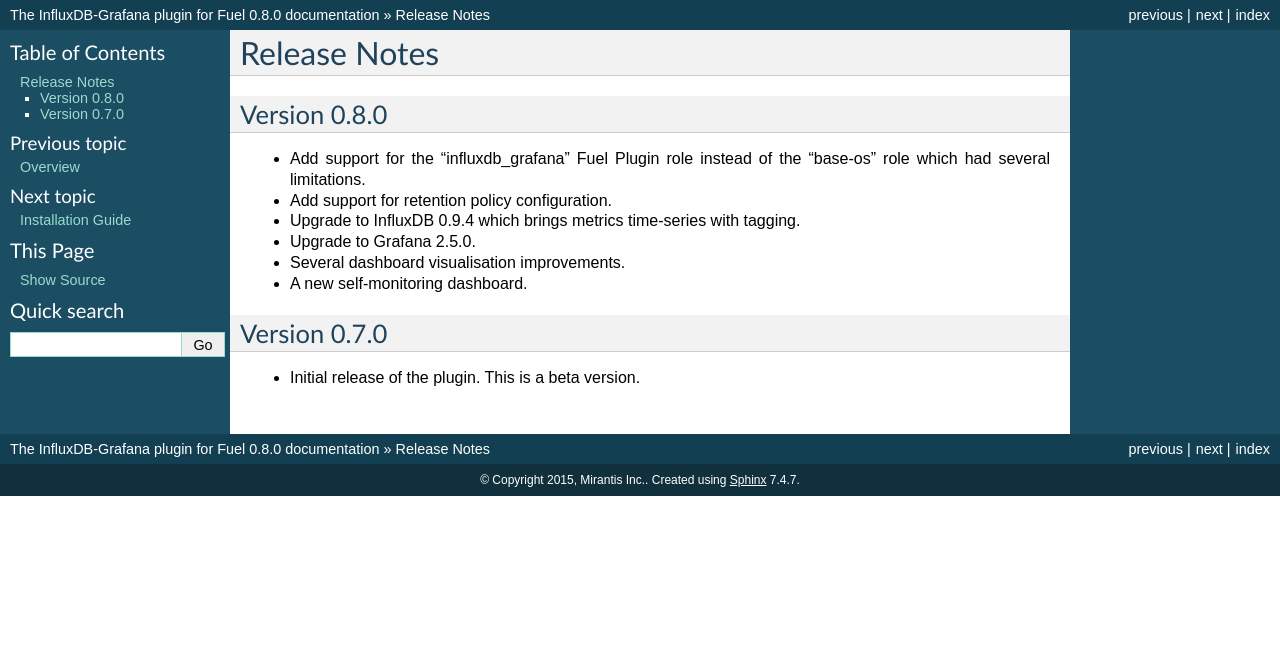
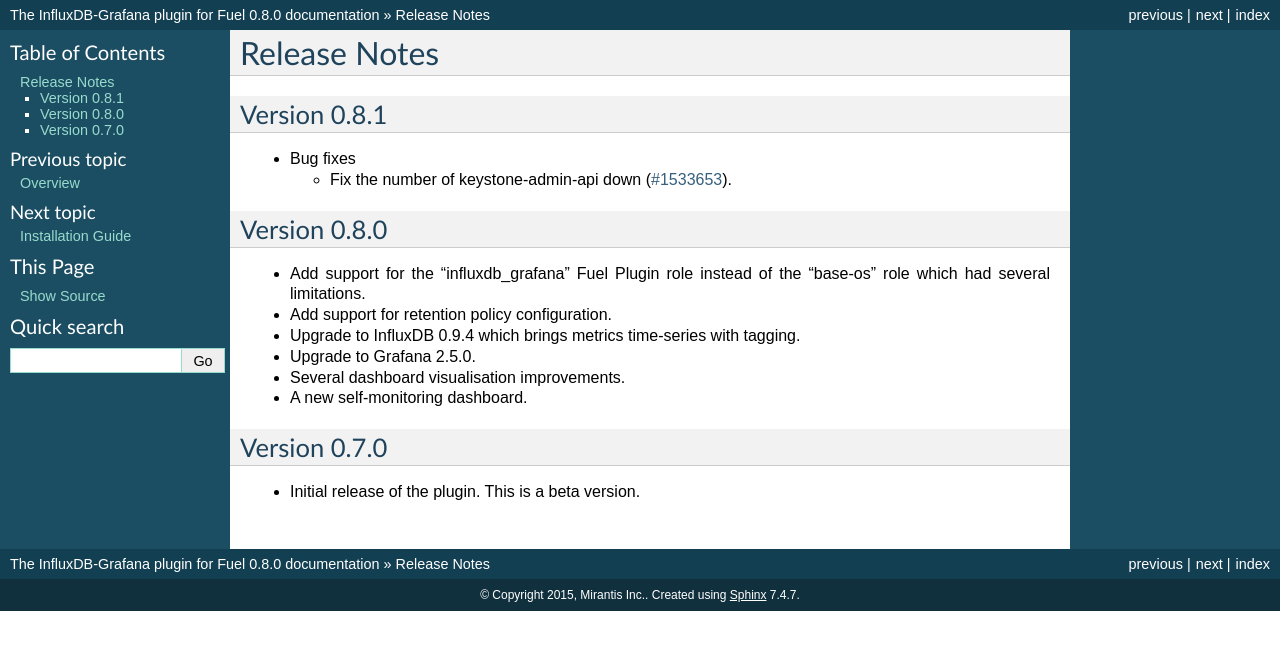
Before and after one commit to openstack-archive/fuel-plugin-influxdb-grafana, a Sphinx documentation site: the page built from doc/source/releases.rst, in a window 1280 px wide. Shown: the top 650 px of the page. Built offline with Sphinx 7.4.7, drawn with Linux system fonts in a browser that asks for light colours.

Commit message:
Update release notes for 0.8.1
Change-Id: I7ccff5436b54ef8392ae4f8ba05269e8f93879e0

```diff
--- a/doc/source/releases.rst
+++ b/doc/source/releases.rst
@@ -2,6 +2,14 @@
 
 Release Notes
 =============
+
+Version 0.8.1
+-------------
+
+* Bug fixes
+
+  * Fix the number of keystone-admin-api down (`#1533653
+    <https://bugs.launchpad.net/lma-toolchain/+bug/1533653>`_).
 
 Version 0.8.0
 -------------
```
